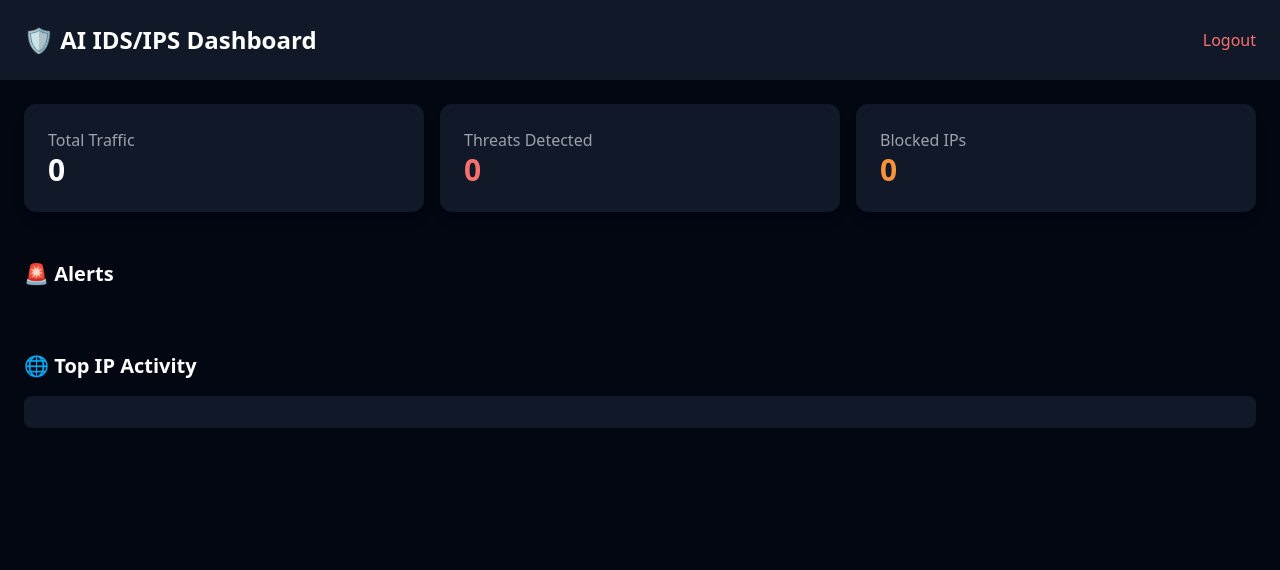
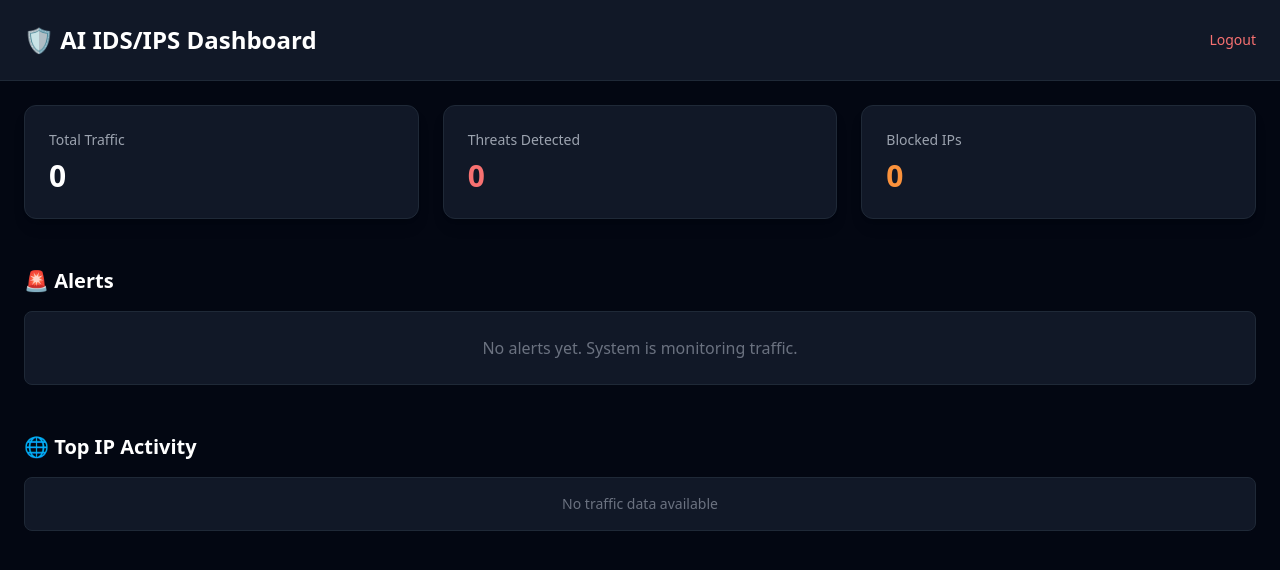
Before and after one commit to lovetechcyber/ai-ids, a Flask app: page /dashboard in a window 1280 px wide. Shown: the top 570 px of the page. Run offline with Flask 3, Linux system fonts and the light colour scheme; a user stored in the database is signed in; some libraries are stand-ins or nearby versions.

Commit message:
Update index.html

```diff
--- a/dashboard/templates/index.html
+++ b/dashboard/templates/index.html
@@ -1,84 +1,95 @@
-<!DOCTYPE html>
-<html>
+<!DOCTYPE html><html lang="en">
 <head>
+    <meta charset="UTF-8">
+    <meta name="viewport" content="width=device-width, initial-scale=1.0">
     <title>IDS Dashboard</title>
     <script src="https://cdn.tailwindcss.com"></script>
-</head>
-
-<body class="bg-gray-950 text-white">
-
-<!-- HEADER -->
-<div class="flex justify-between items-center p-6 bg-gray-900">
+</head><body class="bg-gray-950 text-white"><!-- HEADER --><div class="flex justify-between items-center p-6 bg-gray-900 border-b border-gray-800">
     <h1 class="text-2xl font-bold">🛡️ AI IDS/IPS Dashboard</h1>
-    <a href="{{ url_for('auth.logout') }}" class="text-red-400">Logout</a>
+    <a href="{{ url_for('auth.logout') }}"
+       class="text-red-400 hover:text-red-300 text-sm font-medium">
+       Logout
+    </a>
+</div><!-- STATS CARDS --><div class="grid grid-cols-1 md:grid-cols-3 gap-6 p-6"><div class="bg-gray-900 p-6 rounded-xl shadow-lg border border-gray-800">
+    <h2 class="text-gray-400 text-sm">Total Traffic</h2>
+    <p class="text-3xl font-bold mt-2">{{ total_traffic or 0 }}</p>
 </div>
 
-<!-- STATS CARDS -->
-<div class="grid grid-cols-1 md:grid-cols-3 gap-4 p-6">
-
-    <div class="bg-gray-900 p-6 rounded-xl shadow-lg">
-        <h2 class="text-gray-400">Total Traffic</h2>
-        <p class="text-3xl font-bold">{{ total_traffic }}</p>
+<div class="bg-gray-900 p-6 rounded-xl shadow-lg border border-gray-800">
+    <h2 class="text-gray-400 text-sm">Threats Detected</h2>
+    <p class="text-3xl font-bold text-red-400 mt-2">
+        {{ anomaly_count or 0 }}
+    </p>
 </div>
 
-    <div class="bg-gray-900 p-6 rounded-xl shadow-lg">
-        <h2 class="text-gray-400">Threats Detected</h2>
-        <p class="text-3xl font-bold text-red-400">{{ anomaly_count }}</p>
+<div class="bg-gray-900 p-6 rounded-xl shadow-lg border border-gray-800">
+    <h2 class="text-gray-400 text-sm">Blocked IPs</h2>
+    <p class="text-3xl font-bold text-orange-400 mt-2">
+        {{ blocked_ips|length if blocked_ips else 0 }}
+    </p>
 </div>
 
-    <div class="bg-gray-900 p-6 rounded-xl shadow-lg">
-        <h2 class="text-gray-400">Blocked IPs</h2>
-        <p class="text-3xl font-bold text-orange-400">{{ blocked_ips|length }}</p>
-    </div>
+</div><!-- ALERTS SECTION --><div class="p-6"><h2 class="text-xl font-semibold mb-4">🚨 Alerts</h2>
 
-</div>
-
-<!-- ALERTS SECTION -->
-<div class="p-6">
-
-    <h2 class="text-xl font-semibold mb-4">🚨 Alerts</h2>
-
+{% if alerts and alerts|length > 0 %}
 <div class="space-y-3">
     {% for alert in alerts %}
-        <div class="p-4 rounded-lg bg-gray-900 border-l-4
+    <div class="p-4 rounded-lg bg-gray-900 border border-gray-800 border-l-4
         {% if alert.severity == 'Critical' %} border-red-500
         {% elif alert.severity == 'High' %} border-orange-500
         {% elif alert.severity == 'Medium' %} border-yellow-500
         {% else %} border-green-500
+        {% endif %} hover:bg-gray-800 transition">
+
+        <div class="flex justify-between items-center">
+            <span class="font-semibold">{{ alert.src_ip or 'Unknown' }}</span>
+
+            <span class="text-xs px-2 py-1 rounded
+                {% if alert.severity == 'Critical' %} bg-red-500/20 text-red-400
+                {% elif alert.severity == 'High' %} bg-orange-500/20 text-orange-400
+                {% elif alert.severity == 'Medium' %} bg-yellow-500/20 text-yellow-400
+                {% else %} bg-green-500/20 text-green-400
                 {% endif %}">
-
-            <div class="flex justify-between">
-                <span class="font-semibold">{{ alert.src_ip }}</span>
-                <span class="text-sm text-gray-400">{{ alert.score }} pts</span>
+                {{ alert.severity }}
+            </span>
         </div>
 
-            <p class="text-sm text-gray-300">{{ alert.message }}</p>
+        <p class="text-sm text-gray-300 mt-2">
+            {{ alert.message or 'No message provided' }}
+        </p>
 
-            <span class="text-xs text-gray-400">
-                Severity:
-                <span class="font-bold">{{ alert.severity }}</span>
-            </span>
+        <div class="flex justify-between mt-2 text-xs text-gray-400">
+            <span>Score: {{ alert.score or 0 }}</span>
+        </div>
+
     </div>
     {% endfor %}
 </div>
 
+{% else %}
+<div class="bg-gray-900 p-6 rounded-lg text-center text-gray-500 border border-gray-800">
+    No alerts yet. System is monitoring traffic.
 </div>
+{% endif %}
 
-<!-- TOP IPs -->
-<div class="p-6">
+</div><!-- TOP IPs --><div class="p-6"><h2 class="text-xl font-semibold mb-4">🌐 Top IP Activity</h2>
 
-    <h2 class="text-xl font-semibold mb-4">🌐 Top IP Activity</h2>
+<div class="bg-gray-900 p-4 rounded-lg border border-gray-800">
 
-    <div class="bg-gray-900 p-4 rounded-lg">
+    {% if top_ips %}
         {% for ip, count in top_ips.items() %}
         <div class="flex justify-between border-b border-gray-800 py-2">
             <span>{{ ip }}</span>
             <span class="text-gray-400">{{ count }} hits</span>
         </div>
         {% endfor %}
-    </div>
+    {% else %}
+        <p class="text-gray-500 text-sm text-center">
+            No traffic data available
+        </p>
+    {% endif %}
 
 </div>
 
-</body>
+</div></body>
 </html>
```
Lines whose indentation alone changed are shown as unchanged.
